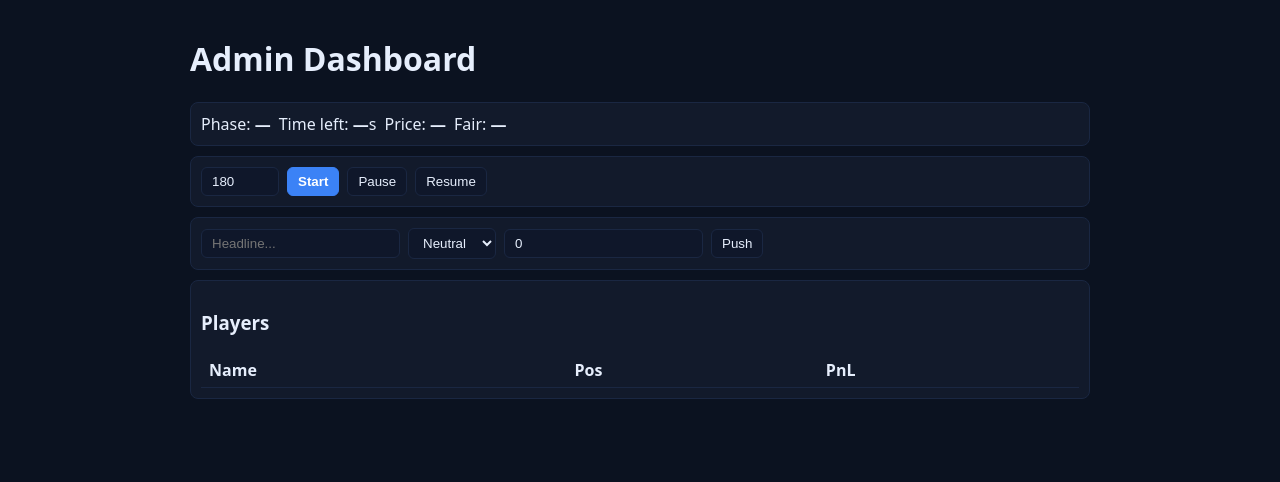
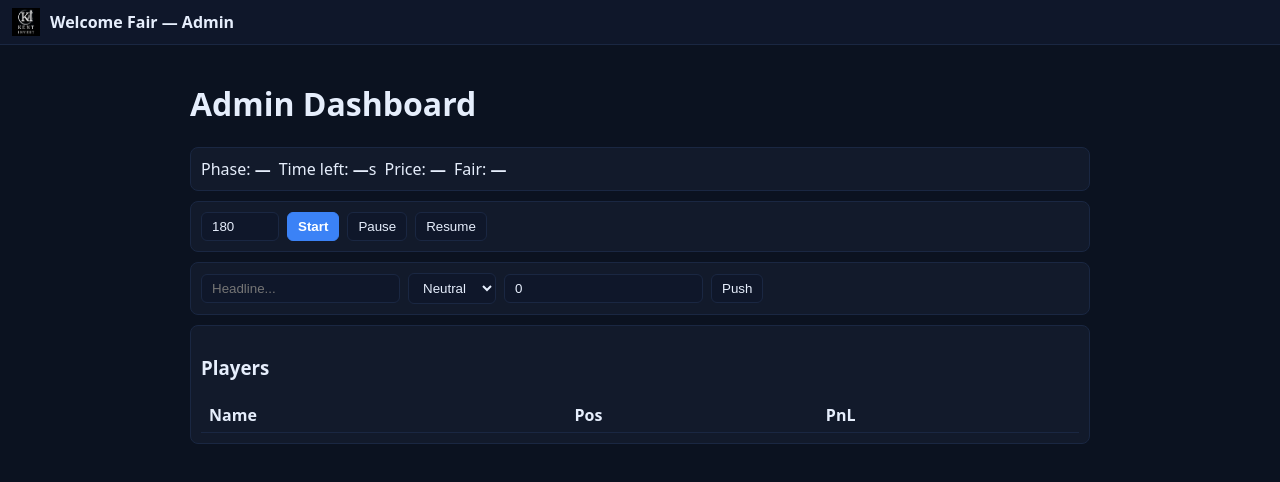
Before and after one commit to 1TomJones/welcome-fair, a website: page public/admin.html in a window 1280 px wide. Drawn offline with nearby package versions, Linux system fonts and the light colour scheme.

Commit message:
Update admin.html

```diff
--- a/public/admin.html
+++ b/public/admin.html
@@ -2,9 +2,12 @@
 <html lang="en">
 <head>
 <meta charset="UTF-8"><meta name="viewport" content="width=device-width,initial-scale=1">
-<title>Admin</title>
+<title>Admin — Kent Invest</title>
 <style>
-body{font-family:system-ui;background:#0b1220;color:#e6eefc;margin:0}
+body{font-family:system-ui,Segoe UI,Inter,Roboto,Helvetica,Arial,sans-serif;background:#0b1220;color:#e6eefc;margin:0}
+.brandbar{display:flex;gap:10px;align-items:center;padding:8px 12px;border-bottom:1px solid #1a2742;background:#0f172a;position:sticky;top:0;z-index:5}
+.brandlogo{height:28px;width:auto}
+.brandtitle{font-weight:700;color:#e6eefc}
 .wrap{max-width:900px;margin:auto;padding:16px}
 .card{background:#121a2b;border:1px solid #1a2742;border-radius:8px;padding:10px;margin-bottom:10px}
 .row{display:flex;gap:8px;flex-wrap:wrap;align-items:center}
@@ -14,6 +17,11 @@ table{width:100%;border-collapse:collapse}th,td{padding:6px 8px;border-bottom:1p
 </style>
 </head>
 <body>
+<header class="brandbar">
+  <img src="/assets/Kent_Invest_Logo.png" alt="Kent Invest" class="brandlogo"/>
+  <div class="brandtitle">Welcome Fair — Admin</div>
+</header>
+
 <div class="wrap">
 <h1>Admin Dashboard</h1>
 <div class="card row">
@@ -48,7 +56,6 @@ table{width:100%;border-collapse:collapse}th,td{padding:6px 8px;border-bottom:1p
 <script src="/socket.io/socket.io.js"></script>
 <script>
 const socket=io({transports:['websocket','polling'],upgrade:true});
-const phaseLbl=timeLbl=priceLbl=fairLbl=null;
 const ph=document.getElementById('phaseLbl'),tm=document.getElementById('timeLbl'),
 pr=document.getElementById('priceLbl'),fa=document.getElementById('fairLbl');
 const tbl=document.querySelector('#tbl tbody');
```
